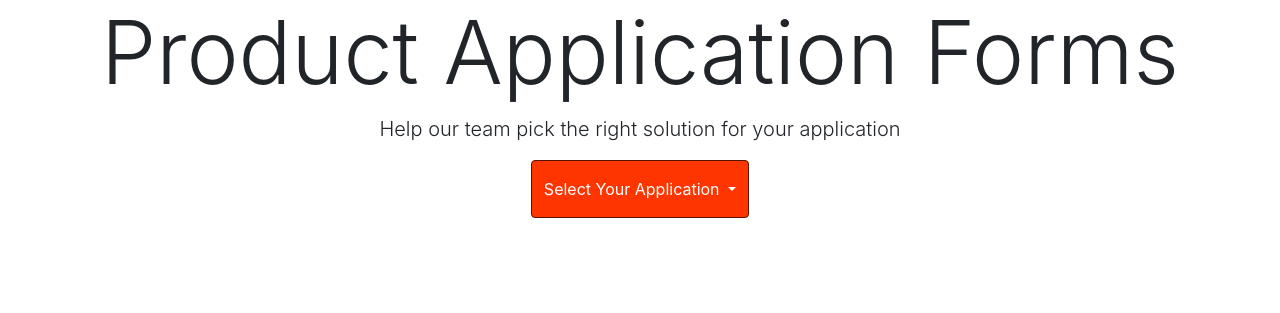
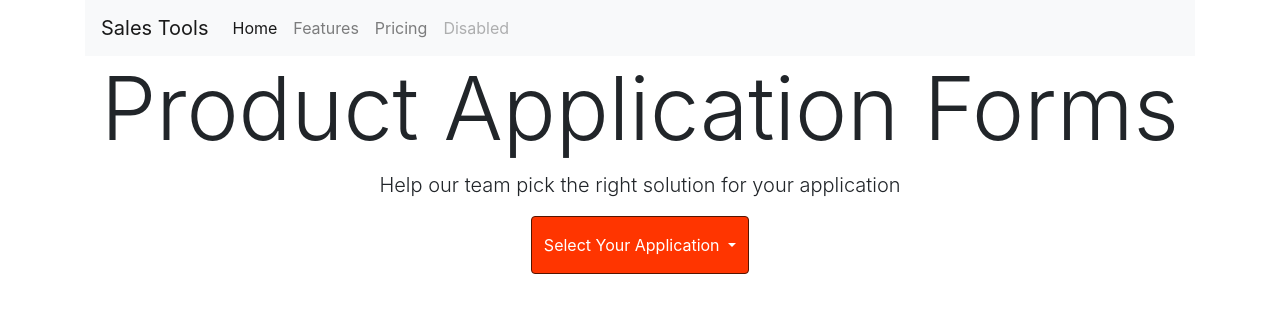
Before and after one commit to skaaldig/application_sheets, a Django app: page / in a window 1280 px wide. Shown: the top 313 px of the page. Run offline with Django 3.2, Linux system fonts and the light colour scheme; some libraries are stand-ins or nearby versions.

Commit message:
changing styling

```diff
--- a/appsheets/static/css/custom.css
+++ b/appsheets/static/css/custom.css
@@ -21,3 +21,10 @@
   height: 8px;
   position: relative;
 }
+
+
+@media only screen and (min-width:760px) {
+  .app-form {
+    padding: 0 10% 0 10%;
+  }
+}
--- a/appsheets/static/js/progressbar.js
+++ b/appsheets/static/js/progressbar.js
@@ -27,10 +27,7 @@ const bar = new ProgressBar.Line(container, {
         autoStyleContainer: false
     },
     from: { color: '#FFEA82' },
-    to: { color: '#ED6A5A' },
-    step: (state, bar) => {
-        bar.setText(Math.round(bar.value() * 100) + ' %');
-    }
+    to: { color: '#ED6A5A' }
 });
 
 const getSteps = function () {
--- a/appsheets/templates/base.html
+++ b/appsheets/templates/base.html
@@ -31,6 +31,33 @@
 </head>
 
 <body>
+  <header>
+    <div class="container">
+      <nav class="navbar navbar-expand-lg navbar-light bg-light">
+        <a class="navbar-brand" href="#">Sales Tools</a>
+        <button class="navbar-toggler" type="button" data-toggle="collapse" data-target="#navbarNav"
+          aria-controls="navbarNav" aria-expanded="false" aria-label="Toggle navigation">
+          <span class="navbar-toggler-icon"></span>
+        </button>
+        <div class="collapse navbar-collapse" id="navbarNav">
+          <ul class="navbar-nav">
+            <li class="nav-item active">
+              <a class="nav-link" href="#">Home <span class="sr-only">(current)</span></a>
+            </li>
+            <li class="nav-item">
+              <a class="nav-link" href="#">Features</a>
+            </li>
+            <li class="nav-item">
+              <a class="nav-link" href="#">Pricing</a>
+            </li>
+            <li class="nav-item">
+              <a class="nav-link disabled" href="#">Disabled</a>
+            </li>
+          </ul>
+        </div>
+      </nav>
+    </div>
+  </header>
 
   <div class="container">
 
--- a/appsheets/templates/pages/level/contact_step.html
+++ b/appsheets/templates/pages/level/contact_step.html
@@ -5,11 +5,9 @@
 <div class="form-group">
     {{ form.name|as_crispy_field }}
 </div>
-
 <div class="form-group">
     {{ form.company|as_crispy_field }}
 </div>
-
 <div class="form-group">
     {{ form.phone|as_crispy_field }}
 </div>
@@ -25,10 +23,7 @@
 <div class="form-group">
     {{ form.city|as_crispy_field }}
 </div>
-
 <div class="form-group">
     {{ form.zip_code|as_crispy_field }}
 </div>
-
-
 {% endblock %}
```
Also changed, not shown: appsheets/templates/pages/level/base_step.html (+13 -27 lines).
